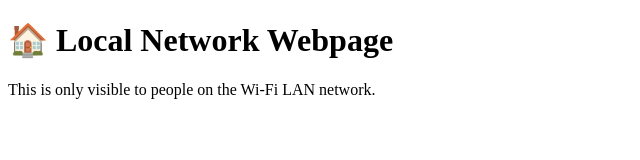
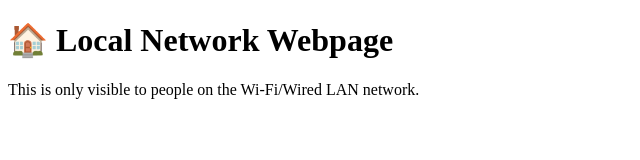
Before and after one commit to mcwebdev/localIntranet, a website: page public/index.html in a window 1280 px wide. Shown: the full height of the page, 0-640 px from the left. Drawn offline with Linux system fonts and the light colour scheme.

Commit message:
Intranet

```diff
--- a/public/index.html
+++ b/public/index.html
@@ -8,7 +8,7 @@
 
 <body>
     <h1>🏠 Local Network Webpage</h1>
-    <p>This is only visible to people on the Wi-Fi LAN network.</p>
+    <p>This is only visible to people on the Wi-Fi/Wired LAN network.</p>
 </body>
 
 </html>
```
